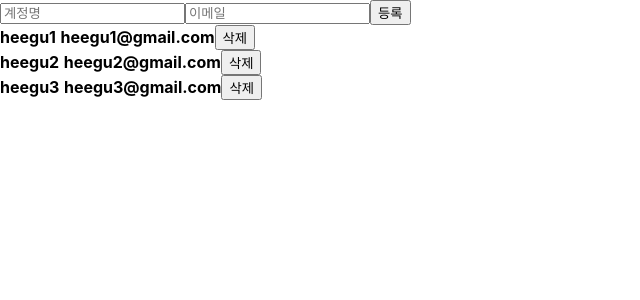
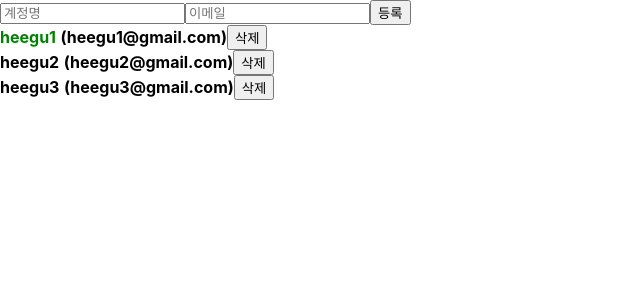
Before and after one commit to heegu0311/WRS_hyoon, a React (Create React App) app in the folder wrs/: page / in a window 1280 px wide. Shown: the top 300 px of the page, without its empty margins (0-640 px from the left). Built offline with nearby package versions, Linux system fonts and the light colour scheme.

Commit message:
15. 배열에 항목 수정하기

```diff
--- a/wrs/src/App.js
+++ b/wrs/src/App.js
@@ -27,17 +27,20 @@
     {
         id : 1,
         username : 'heegu1',
-        email : "heegu1@gmail.com"
+        email : "heegu1@gmail.com",
+        active : true
     },
     {
         id : 2,
         username : 'heegu2',
-        email : "heegu2@gmail.com"
+        email : "heegu2@gmail.com",
+        active : false
     },
     {
         id : 3,
         username : 'heegu3',
-        email : "heegu3@gmail.com"
+        email : "heegu3@gmail.com",
+        active : false
     }
   ]);
 
@@ -63,6 +66,15 @@
   const onRemove = (id) => {
     setUsers(users.filter(user => user.id !== id ));
   }
+
+  const onToggle = (id) => {
+    setUsers(
+      users.map(user =>
+        user.id === id ? { ...user, active: !user.active } : user
+      )
+    );
+  };
+
   return (
     <div>
       {/* <Wrapper>
@@ -78,7 +90,7 @@
         onChange={onChange}
         onCreate={onCreate}
         />
-        <UserList users={users} onRemove={onRemove}></UserList>
+        <UserList users={users} onRemove={onRemove} onToggle={onToggle}></UserList>
       {/* </Wrapper> */}
     </div>
   );
--- a/wrs/src/UserList.js
+++ b/wrs/src/UserList.js
@@ -1,9 +1,21 @@
 import React from 'react';
 
-function User({ user, onRemove }) {
+function User({ user, onRemove, onToggle }) {
     return (
         <div>
-            <b>{user.username}</b> <span><b>{user.email}</b></span>
+            <b
+                style={{
+                    cursor: 'pointer',
+                    color: user.active ? 'green' : 'black'
+                }}
+                onClick={() => onToggle(user.id)}
+            >
+                    {user.username}
+            </b>
+
+            &nbsp;
+
+            <span><b>({user.email})</b></span>
             <button onClick={() => onRemove(user.id)}>삭제</button>
         </div>
     );
@@ -17,11 +29,11 @@
 }
 */
 
-const UserList = ({users, onRemove}) => {
+const UserList = ({users, onRemove, onToggle}) => {
     return (
         <div>
-            {users.map(user => (        // map 함수는 Javascript array 의 내장 함수로 모든 원소(여기서는 총 4개의 객체 원소)들에 대해 적용됨
-                <User user={user} key={user.id} onRemove={onRemove}></User>
+            {users.map(user => (                                                  // map 함수는 Javascript array 의 내장 함수로 모든 원소(여기서는 총 4개의 객체 원소)들에 대해 적용됨
+                <User user={user} key={user.id} onRemove={onRemove} onToggle={onToggle}></User>
             ))}
         </div>
     );
```
Also changed, not shown: 1 other file (tests, documents, lock files or other folders).
